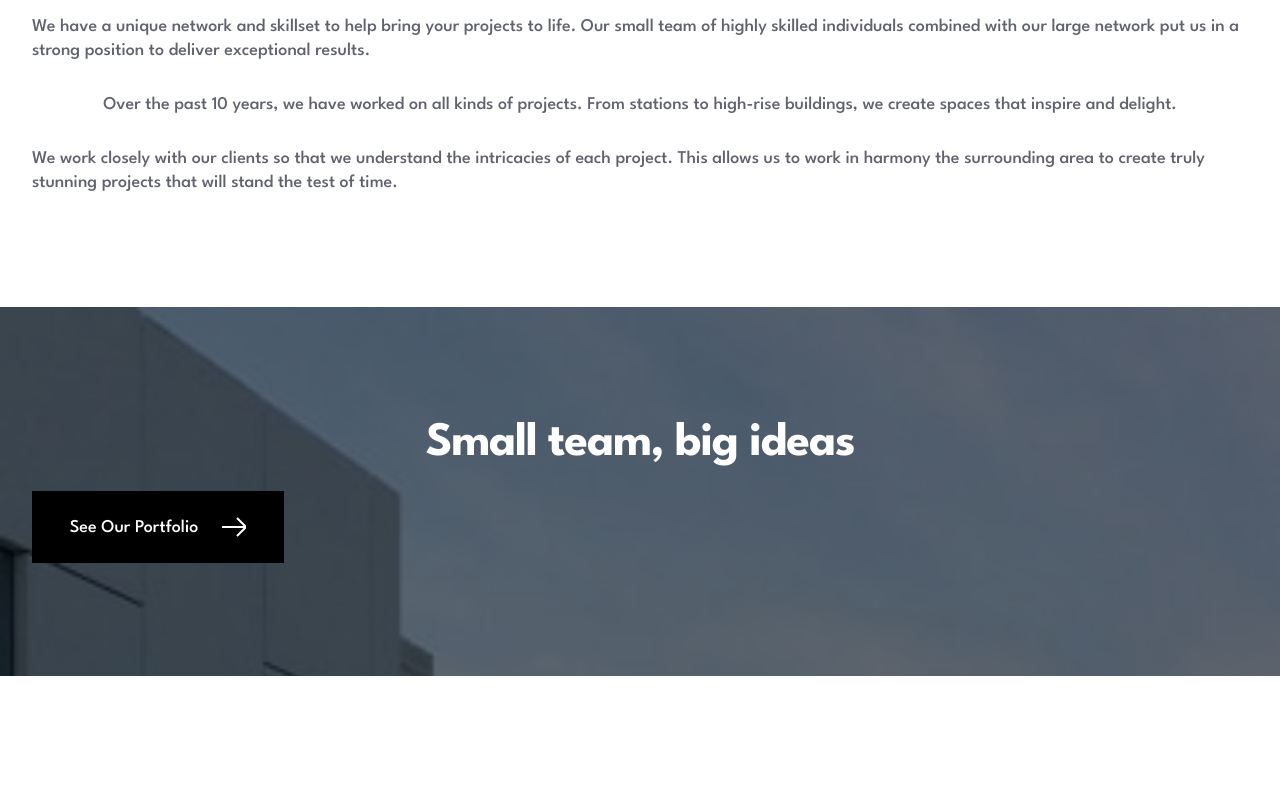
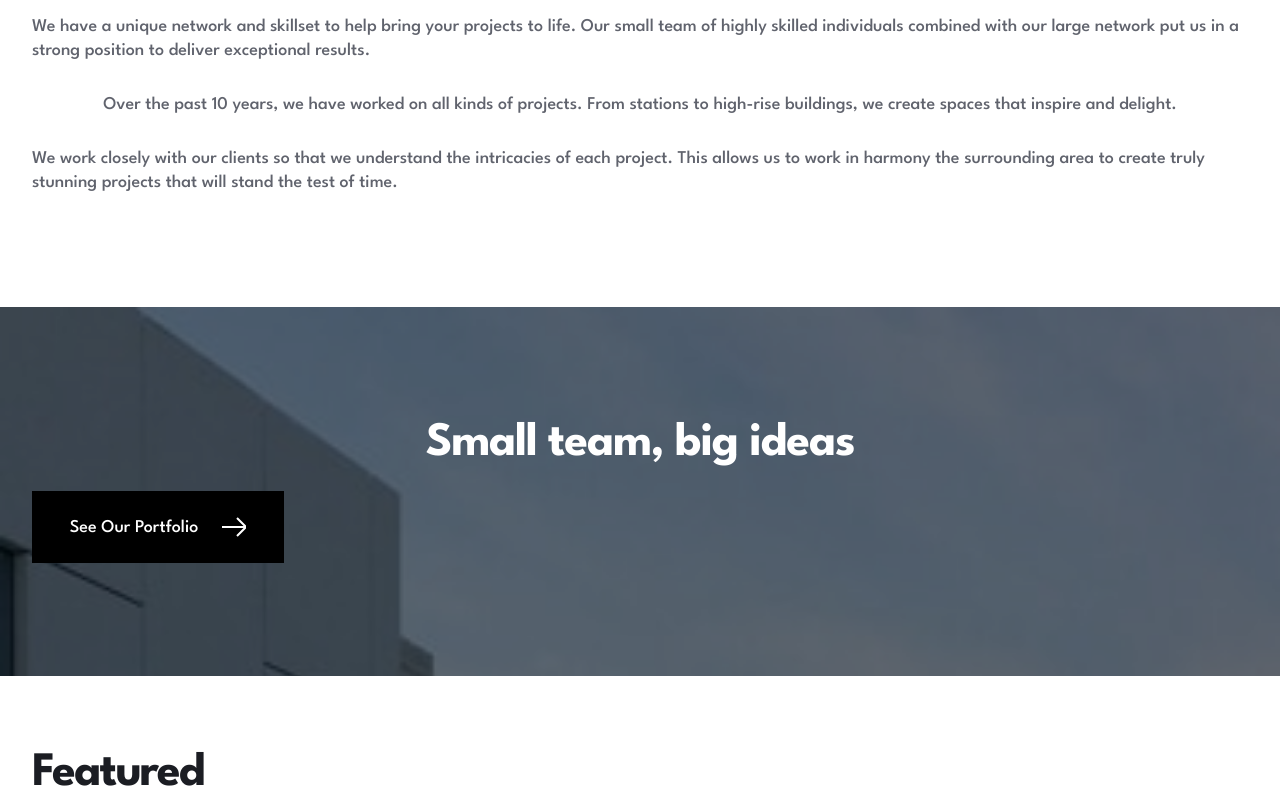
Before and after one commit to gigakhrz/arch-studio-multi-page-website, a Next.js app: page / in a window 1280 px wide. Shown: the part 761-1561 px from the top of the page. Before the commit the page ends 1437 px from the top, so only its background shows below. Built offline with nearby package versions, Linux system fonts and the light colour scheme.

Commit message:
create h1 in featured

```diff
--- a/src/app/components/homeChilds/Feature.tsx
+++ b/src/app/components/homeChilds/Feature.tsx
@@ -1,5 +1,11 @@
 const Feature = (): JSX.Element => {
-  return <></>;
+  return (
+    <div className="flex flex-col items-center gap-[43px] w-full px-[32px]">
+      <h1 className="text-[48px] leading-[52px] tracking-[-1.7px] text-[#1B1D23] self-start font-bold">
+        Featured
+      </h1>
+    </div>
+  );
 };
 
 export default Feature;
```
